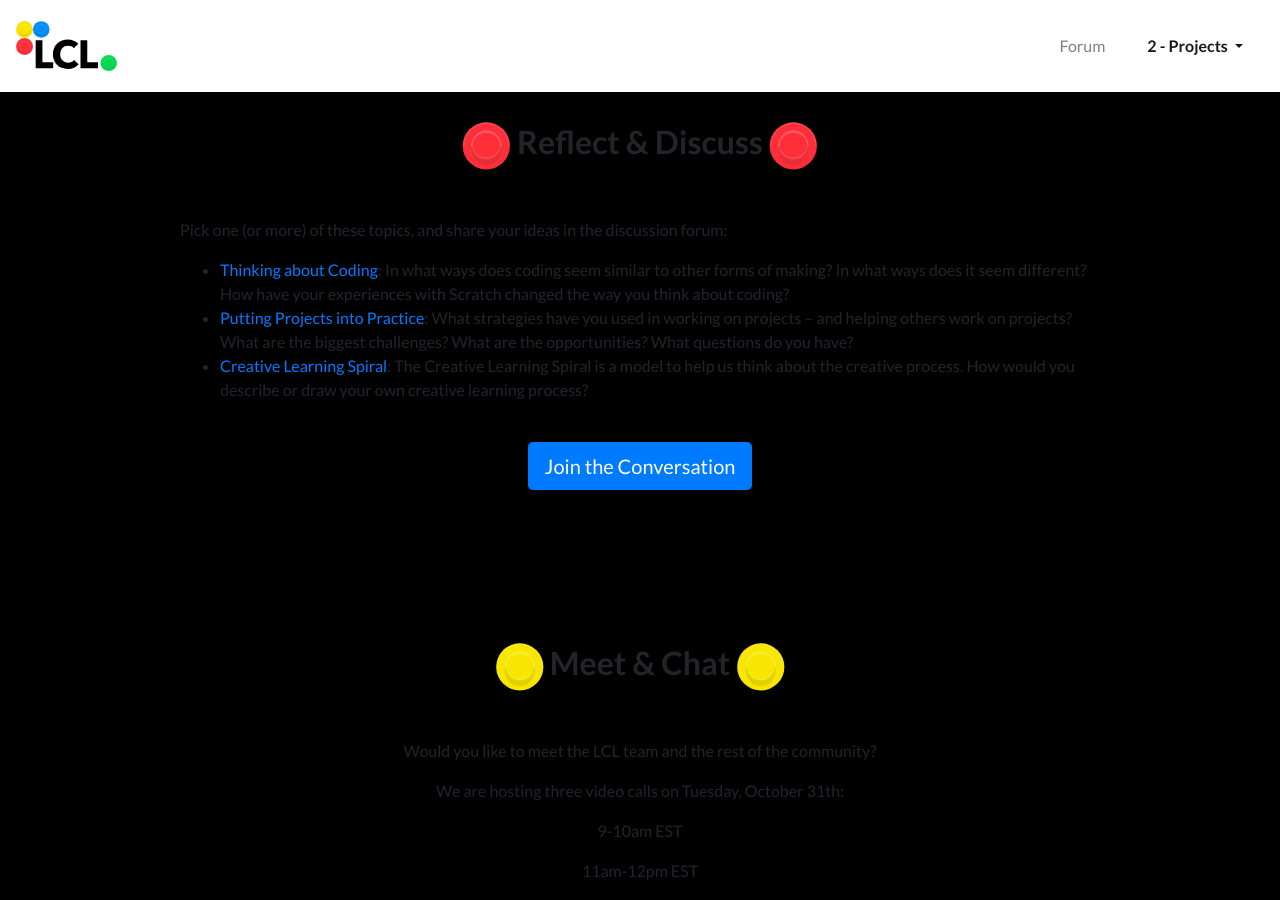
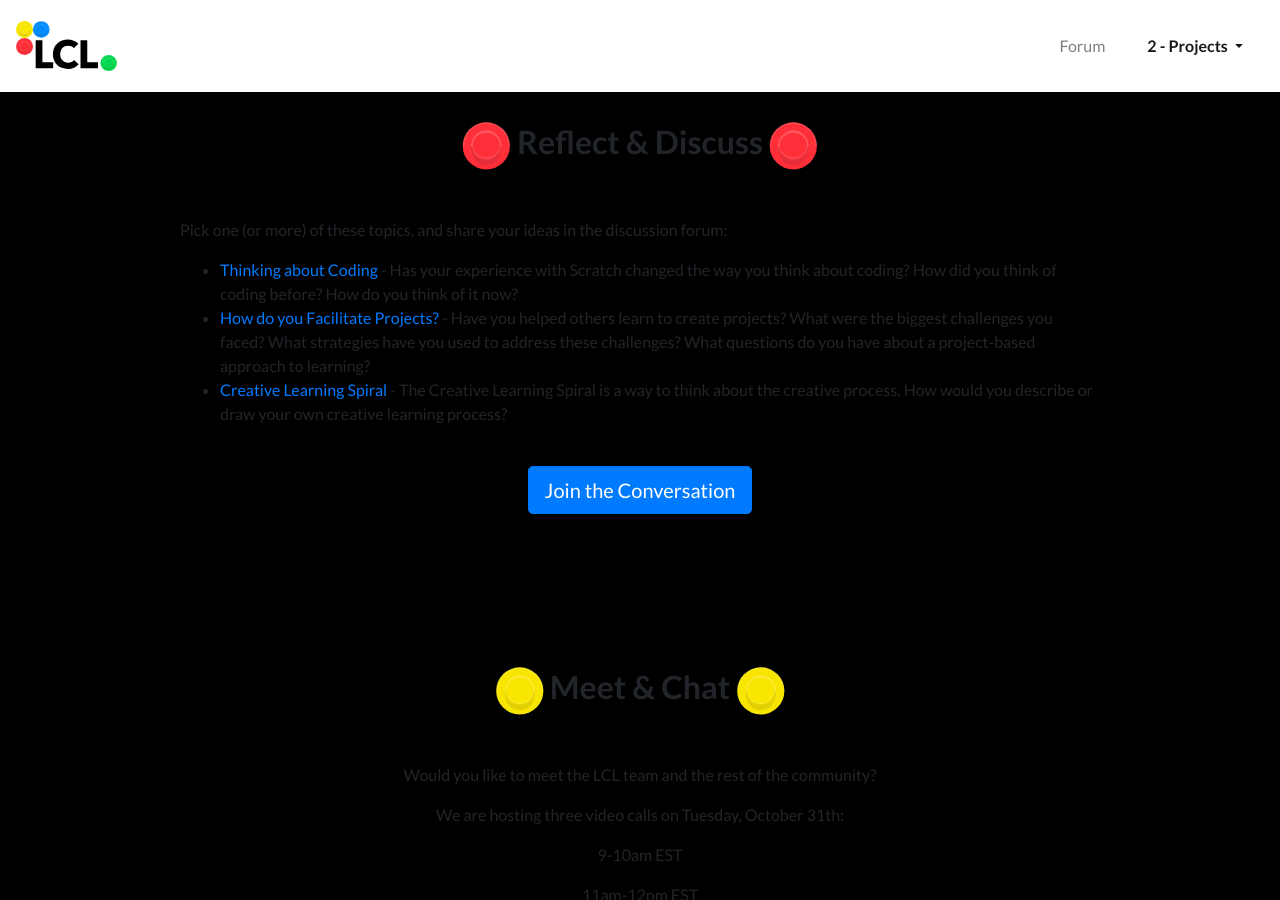
Before and after one commit to mitmedialab/lcl, a Jekyll site: the page built from _weeks/week2.md, in a window 1280 px wide and 900 px high, scrolled down 1766 px. Built offline with Jekyll 4.4.1, drawn with Linux system fonts in a browser that asks for light colours; nearby versions of some CDN libraries; some of the changed text lies outside the part shown.

Commit message:
edit reflection week2

```diff
--- a/_weeks/week2.md
+++ b/_weeks/week2.md
@@ -57,9 +57,9 @@ reflect:
     discussion-prompt: |
 
       Pick one (or more) of these topics, and share your ideas in the discussion forum:
-        * [Thinking about Coding](): In what ways does coding seem similar to other forms of making? In what ways does it seem different? How have your experiences with Scratch changed the way you think about coding?
-        * [Putting Projects into Practice](): What strategies have you used in working on projects -- and helping others work on projects? What are the biggest challenges? What are the opportunities? What questions do you have?
-        * [Creative Learning Spiral](): The Creative Learning Spiral is a model to help us think about the creative process. How would you describe or draw your own creative learning process?
+        * [Thinking about Coding](http://lcl-discuss.media.mit.edu/t/week-2-reflection-thinking-about-coding/231) - Has your experience with Scratch changed the way you think about coding? How did you think of coding before? How do you think of it now?
+        * [How do you Facilitate Projects?](http://lcl-discuss.media.mit.edu/t/week-2-reflection-put-projects-into-practice/230) - Have you helped others learn to create projects? What were the biggest challenges you faced? What strategies have you used to address these challenges? What questions do you have about a project-based approach to learning?
+        * [Creative Learning Spiral](http://lcl-discuss.media.mit.edu/t/week-2-reflection-creative-learning-spiral/233) - The Creative Learning Spiral is a way to think about the creative process. How would you describe or draw your own creative learning process?
 
 meet:
     unhangout-link: https://unhangout.media.mit.edu/event/lcl-week2/
```
Also changed, not shown: other parts of _weeks/week2.md (+1 -1 lines), 2 other files.
